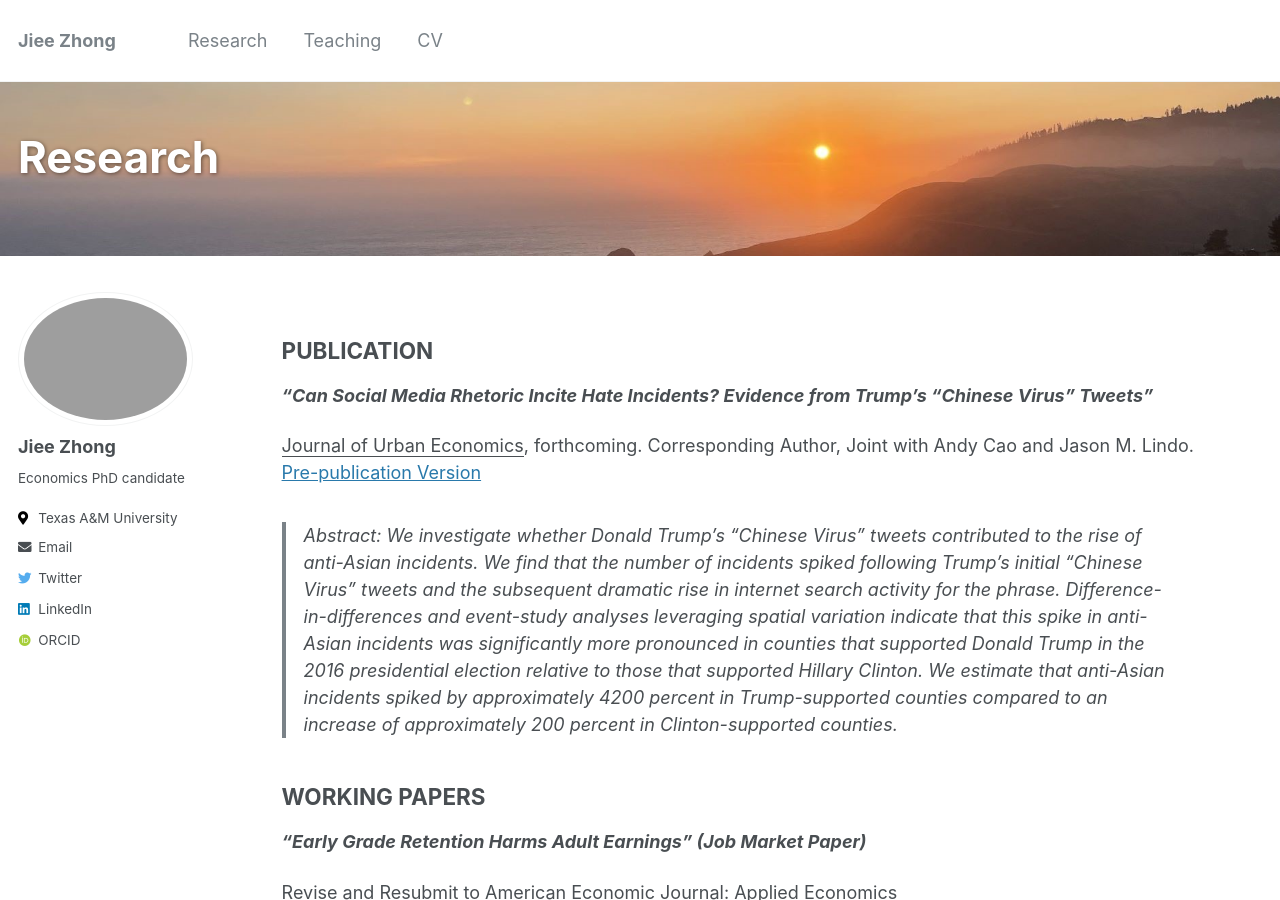
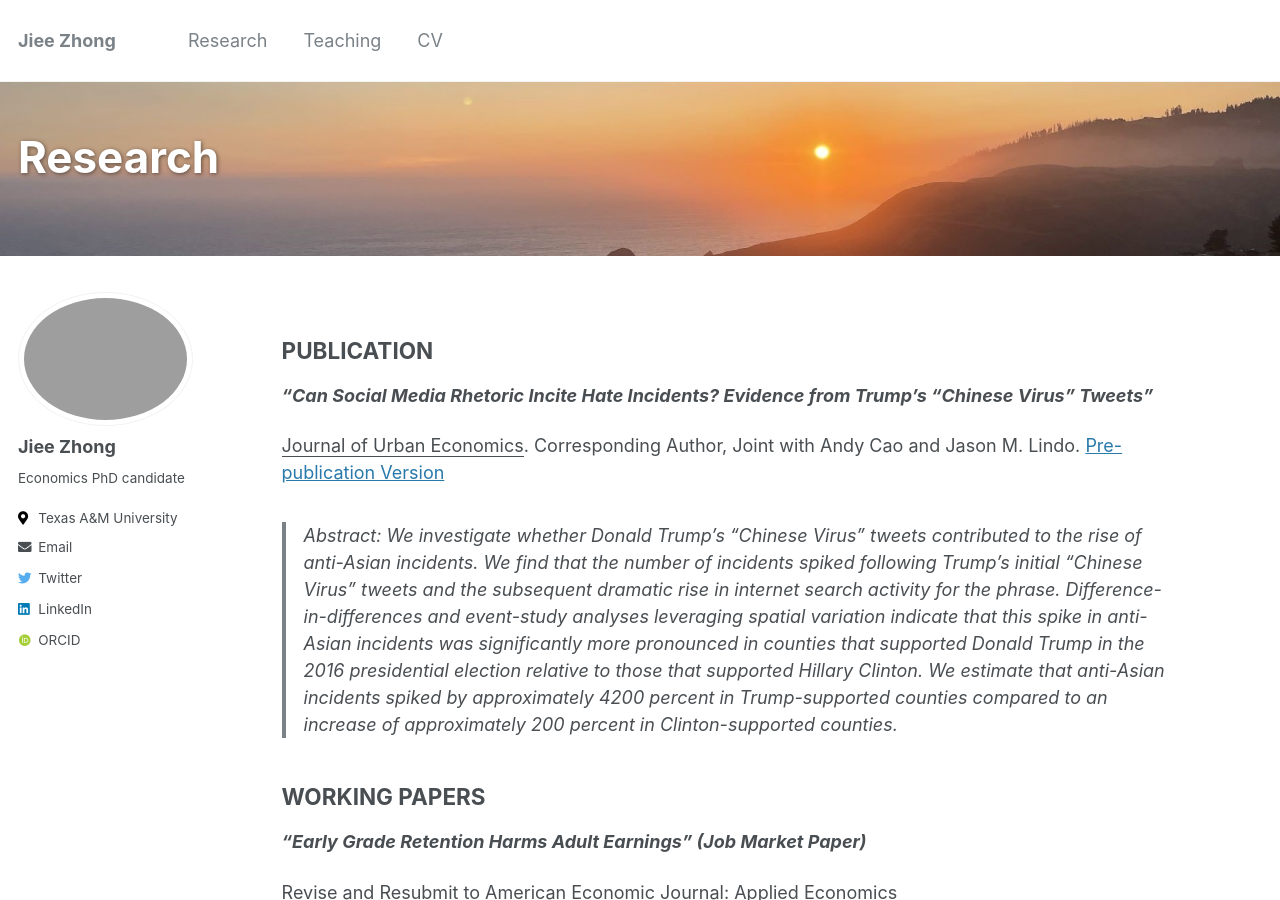
Before and after one commit to jieezhong/jieezhong.github.io, a Jekyll site: the page built from _pages/research.md, in a window 1280 px wide and 900 px high. Built offline with Jekyll 4.4.1, drawn with Linux system fonts in a browser that asks for light colours; some web fonts are replaced.

Commit message:
Update research.md

```diff
--- a/_pages/research.md
+++ b/_pages/research.md
@@ -11,7 +11,7 @@ header:
 
 ***"Can Social Media Rhetoric Incite Hate Incidents? Evidence from Trump's "Chinese Virus" Tweets"***
 
- <ins>Journal of Urban Economics</ins>, forthcoming. Corresponding Author, Joint with Andy Cao and Jason M. Lindo. [Pre-publication Version](/files/pdf/TrumpTweets.pdf)
+ <ins>Journal of Urban Economics</ins>. Corresponding Author, Joint with Andy Cao and Jason M. Lindo. [Pre-publication Version](/files/pdf/TrumpTweets.pdf)
 
 > Abstract: We investigate whether Donald Trump's "Chinese Virus" tweets contributed to the rise of anti-Asian incidents. We find that the number of incidents spiked following Trump’s initial “Chinese Virus” tweets and the subsequent dramatic rise in internet search activity for the phrase. Difference-in-differences and event-study analyses leveraging spatial variation indicate that this spike in anti-Asian incidents was significantly more pronounced in counties that supported Donald Trump in the 2016 presidential election relative to those that supported Hillary Clinton. We estimate that anti-Asian incidents spiked by approximately 4200 percent in Trump-supported counties compared to an increase of approximately 200 percent in Clinton-supported counties.
 
```
